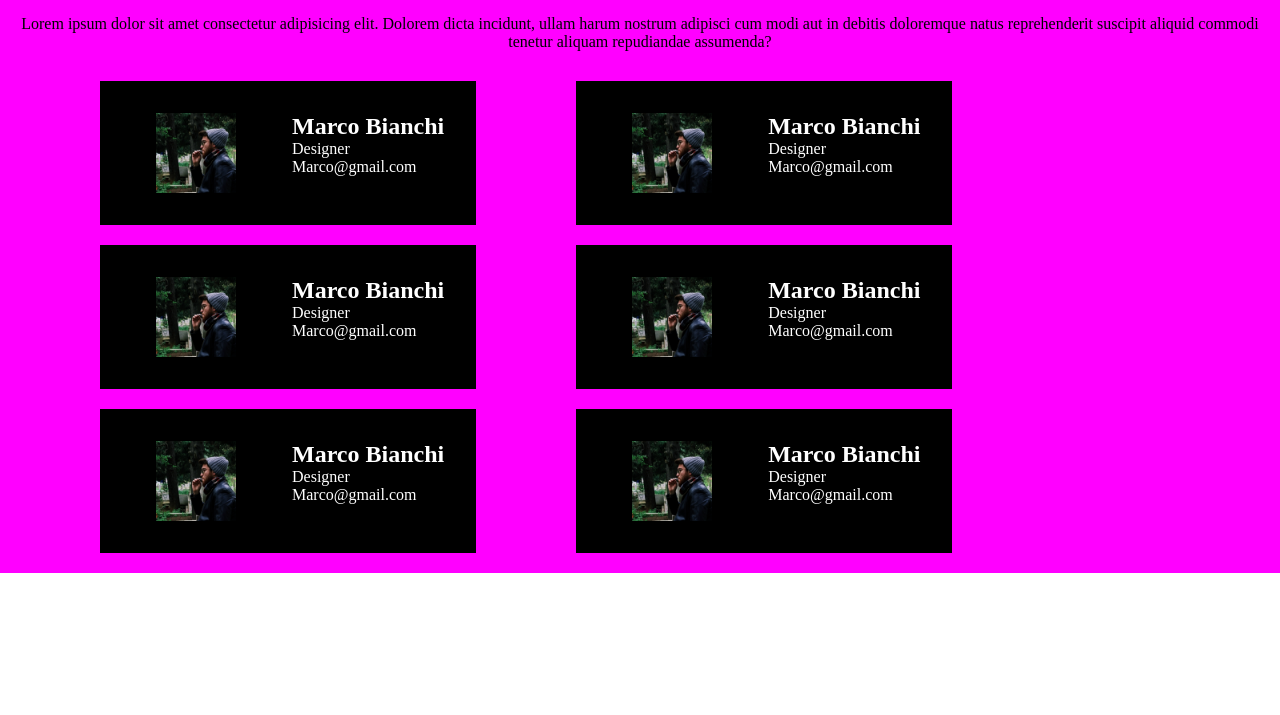
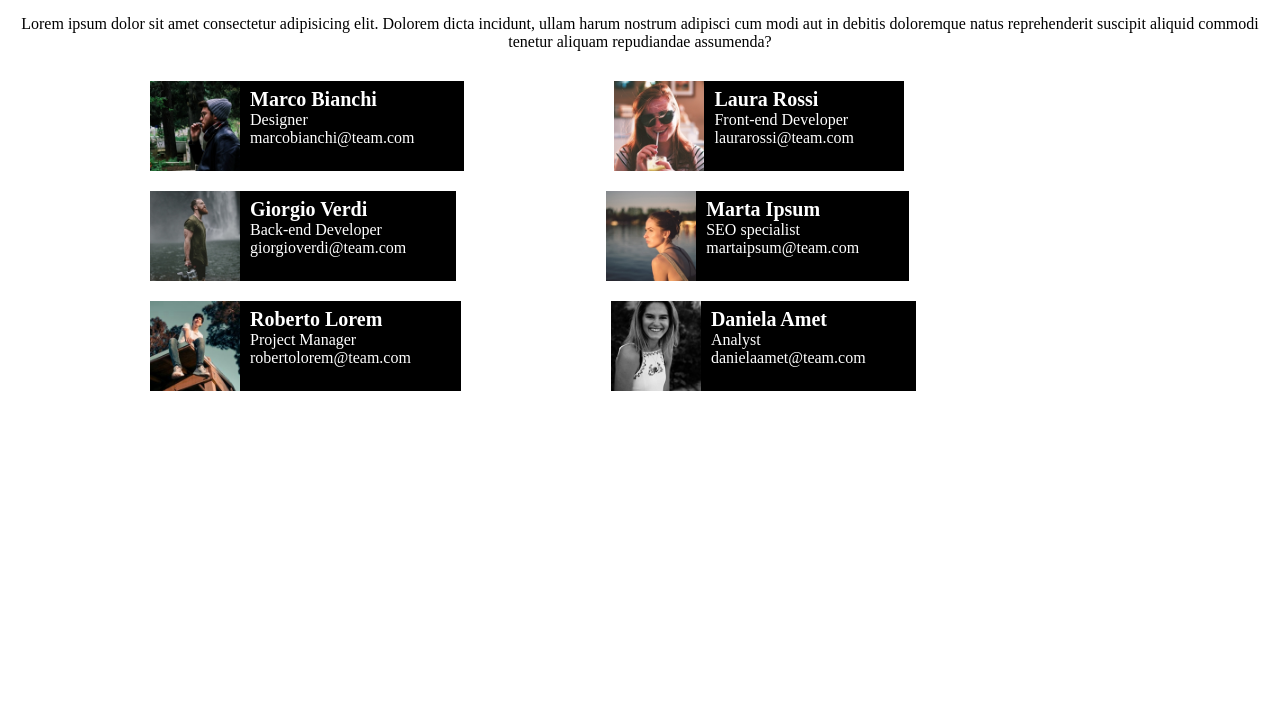
Before and after one commit to FraBif/html-css-float-cards, a plain HTML site: page index.html in a window 1280 px wide. Shown: the part 85-800 px from the top of the page. Drawn offline with Linux system fonts and the light colour scheme.

Commit message:
added proper imgs and infos to boxes

```diff
--- a/css/style.css
+++ b/css/style.css
@@ -12,10 +12,6 @@
 
 .float-left{
     float: left;
-    padding: 1rem;
-    margin-left: 1.5rem;
-
-
 }
 
 .float-right{
@@ -23,9 +19,9 @@
 }
 
 .container{
+    text-align: center;
+    margin: 0 auto;
 
-    margin: 0 auto;
-    background-color: magenta;
 
 }
 
@@ -40,22 +36,21 @@ h1{
 
 img{
     vertical-align: middle;
+    width: 90px;
+    height: 90px;
 }
 
 .box{
 
     background-color:black;
     margin-bottom: 20px;
-    margin-left: 100px;
+    margin-left: 150px;
     text-align: left;
     color: white;
+
+
 }
 
-
-img{
-    width: 80px;
-    height: 80px;
-}
 
 #titolo{
     text-align: center;
@@ -65,3 +60,16 @@ img{
     margin-bottom: 30px;
     text-align: center;
 }
+
+
+.testo{
+    margin-right: 50px;
+    margin-left: 10px;
+    margin-top: 7px;
+}
+
+span{
+    font-size: 20px;
+    display: block;
+    font-style: normal;
+}
--- a/index.html
+++ b/index.html
@@ -21,71 +21,85 @@
         </section>
         <section class="clearfix">
             <div class="clearfix float-left box">
-                <img src="img/male1.png" alt="male1" class="float-left">
-                <div class="float-left">
-                   <h2>
-                    Marco Bianchi
-                   </h2>
+                <img src="img/male1.png" alt="foto-marco" class="float-left">
+                <div class="float-left testo">
+                   <span>
+                    <strong>
+                      Marco Bianchi
+                    </strong>
+                   </span>
                    Designer
                    <br>
-                   Marco@gmail.com
+                   marcobianchi@team.com
                 </div>
             </div>
             <div class="clearfix float-left box">
-                <img src="img/male1.png" alt="male1" class="float-left">
-                <div class="float-left">
-                   <h2>
-                    Marco Bianchi
-                   </h2>
-                   Designer
+                <img src="img/female1.png" alt="foto-laura" class="float-left">
+                <div class="float-left testo">
+                   <span>
+                    <strong>
+                      Laura Rossi
+                    </strong>
+                   </span>
+                   Front-end Developer
                    <br>
-                   Marco@gmail.com
+                   laurarossi@team.com
                 </div>
             </div>
             <div class="clearfix float-left box">
-                <img src="img/male1.png" alt="male1" class="float-left">
-                <div class="float-left">
-                   <h2>
-                    Marco Bianchi
-                   </h2>
-                   Designer
+                <img src="img/male2.png" alt="foto-giorgio" class="float-left">
+                <div class="float-left testo">
+                   <span>
+                    <strong>
+                      Giorgio Verdi
+                    </strong>
+                   </span>
+                    Back-end Developer
                    <br>
-                   Marco@gmail.com
+                   giorgioverdi@team.com
                 </div>
             </div>
             <div class="clearfix float-left box">
-                <img src="img/male1.png" alt="male1" class="float-left">
-                <div class="float-left">
-                   <h2>
-                    Marco Bianchi
-                   </h2>
-                   Designer
+                <img src="img/female2.png" alt="foto-marta" class="float-left">
+                <div class="float-left testo">
+                   <span>
+                    <strong>
+                      Marta Ipsum
+                    </strong>
+                   </span>
+                   SEO specialist
                    <br>
-                   Marco@gmail.com
+                   martaipsum@team.com
                 </div>
             </div>
             <div class="clearfix float-left box">
-                <img src="img/male1.png" alt="male1" class="float-left">
-                <div class="float-left">
-                   <h2>
-                    Marco Bianchi
-                   </h2>
-                   Designer
+                <img src="img/male3.png" alt="foto-roberto" class="float-left">
+                <div class="float-left testo">
+                   <span>
+                    <strong>
+                      Roberto Lorem
+                    </strong>
+                   </span>
+                   Project Manager
                    <br>
-                   Marco@gmail.com
+                   robertolorem@team.com
                 </div>
             </div>
             <div class="clearfix float-left box">
-                <img src="img/male1.png" alt="male1" class="float-left">
-                <div class="float-left">
-                   <h2>
-                    Marco Bianchi
-                   </h2>
-                   Designer
+                <img src="img/female3.png" alt="foto-daniela" class="float-left">
+                <div class="float-left testo">
+                   <span>
+                    <strong>
+                      Daniela Amet
+                    </strong>
+                   </span>
+                   Analyst
                    <br>
-                   Marco@gmail.com
+                   danielaamet@team.com
                 </div>
             </div>
+
+
         </section>
     </div>
 </body>
```
